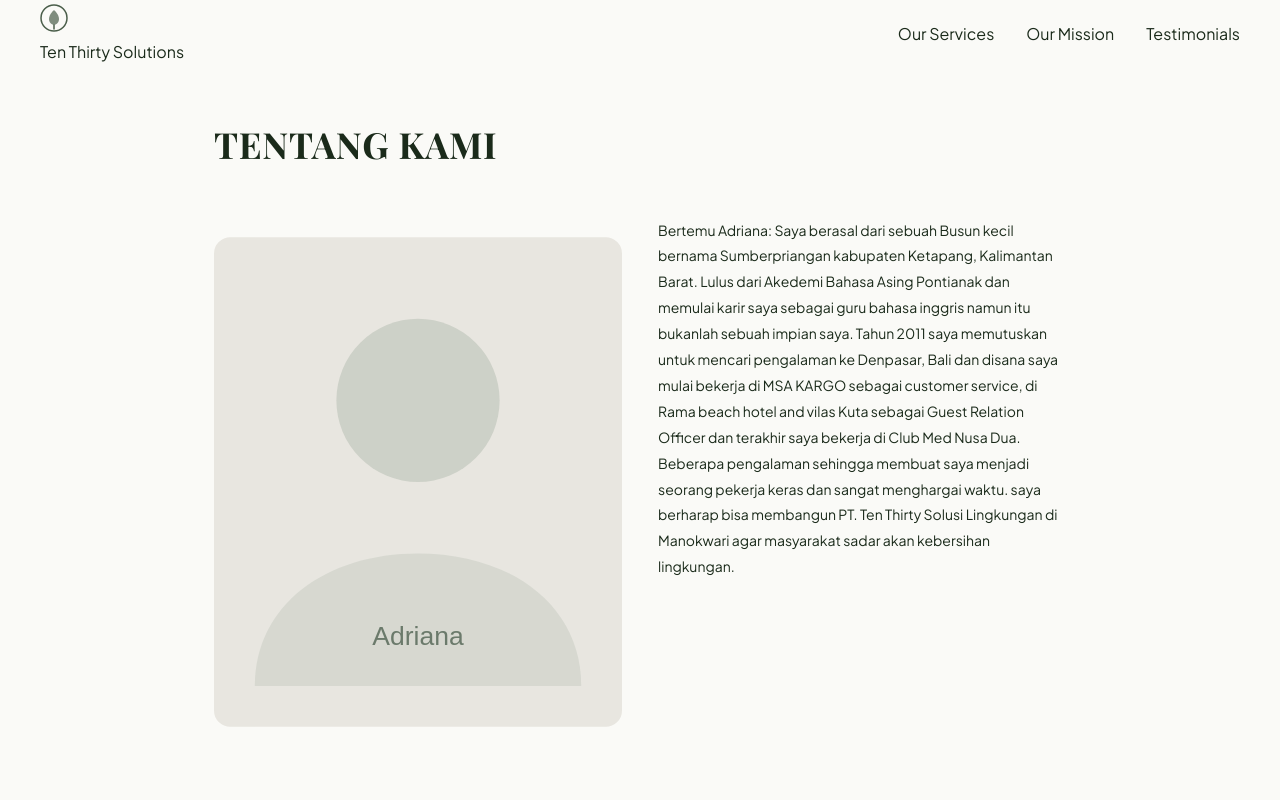
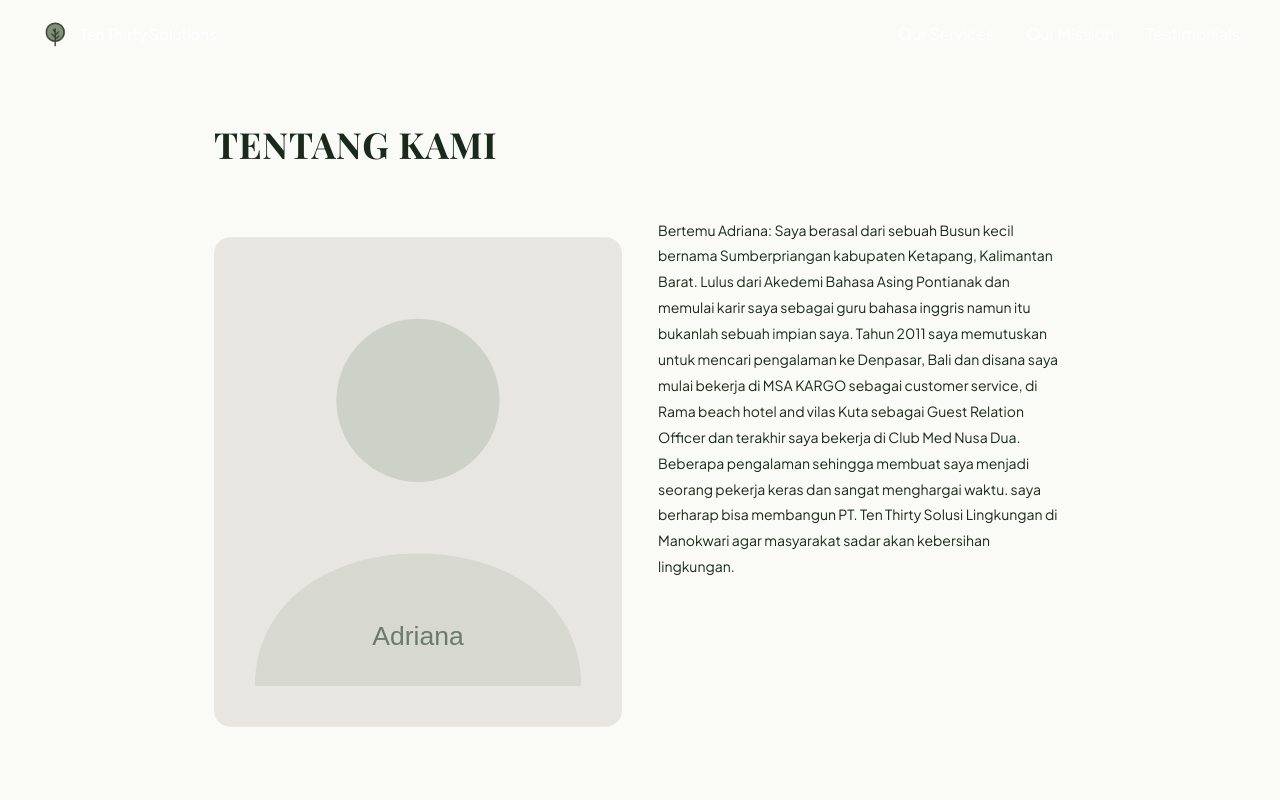
Before and after one commit to Raged9/FrontEnd_TenThirty, a Next.js app: page /tentang-kami in a window 1280 px wide. Shown: the top 800 px of the page. Built offline with nearby package versions, Linux system fonts and the light colour scheme; no server answers.

Commit message:
Commit Christopher 4: Design Fix (color pallete)

```diff
--- a/src/components/Navbar.jsx
+++ b/src/components/Navbar.jsx
@@ -25,15 +25,17 @@ export default function Navbar() {
     <nav className={`navbar${isScrolled ? ' scrolled' : ''}`}>
       <div className="navbar-inner">
         {/* Logo */}
-        <Link href="/" className="navbar-logo">
-          <div className="logo-icon">
-            <svg width="28" height="28" viewBox="0 0 28 28" fill="none">
-              <circle cx="14" cy="14" r="13" stroke="currentColor" strokeWidth="1.5"/>
-              <path d="M14 6 C14 6, 9 10, 9 15 C9 18.3 11.2 20.5 14 21 C16.8 20.5 19 18.3 19 15 C19 10 14 6 14 6Z" fill="currentColor" fillOpacity="0.7"/>
-              <line x1="14" y1="21" x2="14" y2="25" stroke="currentColor" strokeWidth="1.5" strokeLinecap="round"/>
-            </svg>
+        <Link href="/" style={{ textDecoration: 'none' }}>
+          <div className="navbar-logo">
+            <div className="logo-icon">
+              <img
+                src="/tenthirty.svg"
+                width="30"
+                height="30"
+              />
+            </div>
+            <span className="logo-text">Ten Thirty Solutions</span>
           </div>
-          <span className="logo-text">Ten Thirty Solutions</span>
         </Link>
 
         {/* Desktop Nav */}
@@ -88,9 +90,16 @@ export default function Navbar() {
           font-weight: 500; font-size: 15px; white-space: nowrap;
         }
         .logo-icon { color: var(--color-primary); flex-shrink: 0; }
+
+        .logo-text {
+            /* Jika di-scroll warnanya gelap, jika belum warnanya terang (putih/krem) */
+            color: ${isScrolled ? 'var(--color-primary-dark, #333)' : '#FFFFFF'};
+        }
+
         .navbar-links {
           display: flex; list-style: none; gap: 32px;
           margin-left: auto;
+          color: ${isScrolled ? 'var(--color-primary-dark, #333)' : '#FFFFFF'};
         }
         .navbar-links a {
           font-size: 14px; color: var(--color-text-muted);
--- a/src/styles/globals.css
+++ b/src/styles/globals.css
@@ -104,7 +104,7 @@ body, .admin-wrap {
 }
 
 .admin-wrap {
-  background: var(--apple-bg) !important;
+  background: var(--color-bg) !important;
   min-height: 100vh;
 }
 
@@ -192,7 +192,7 @@ body, .admin-wrap {
 
 /* Active Button State */
 .sidebar-item.active {
-  background: var(--apple-green-dark) !important;
+  background: var(--color-primary) !important;
   color: white !important;
   opacity: 1;
   box-shadow: 0 8px 16px rgba(26, 71, 42, 0.25) !important; /* Inner glow/depth */
```
Also changed, not shown: src/app/admin/dashboard/layout.js (+2 -7 lines), src/app/admin/login/page.js (+3 -13 lines), public/tenthirty.svg (added).
